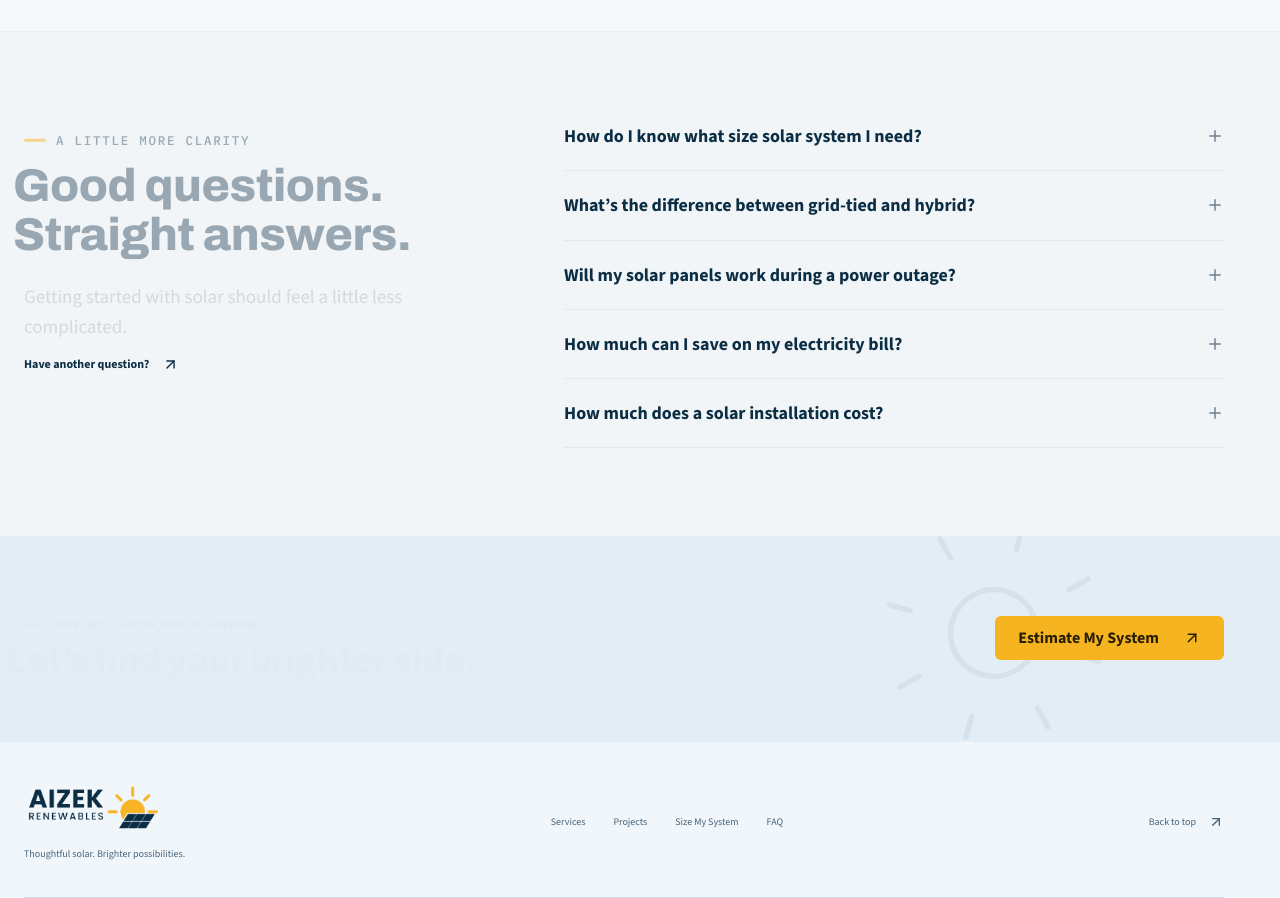
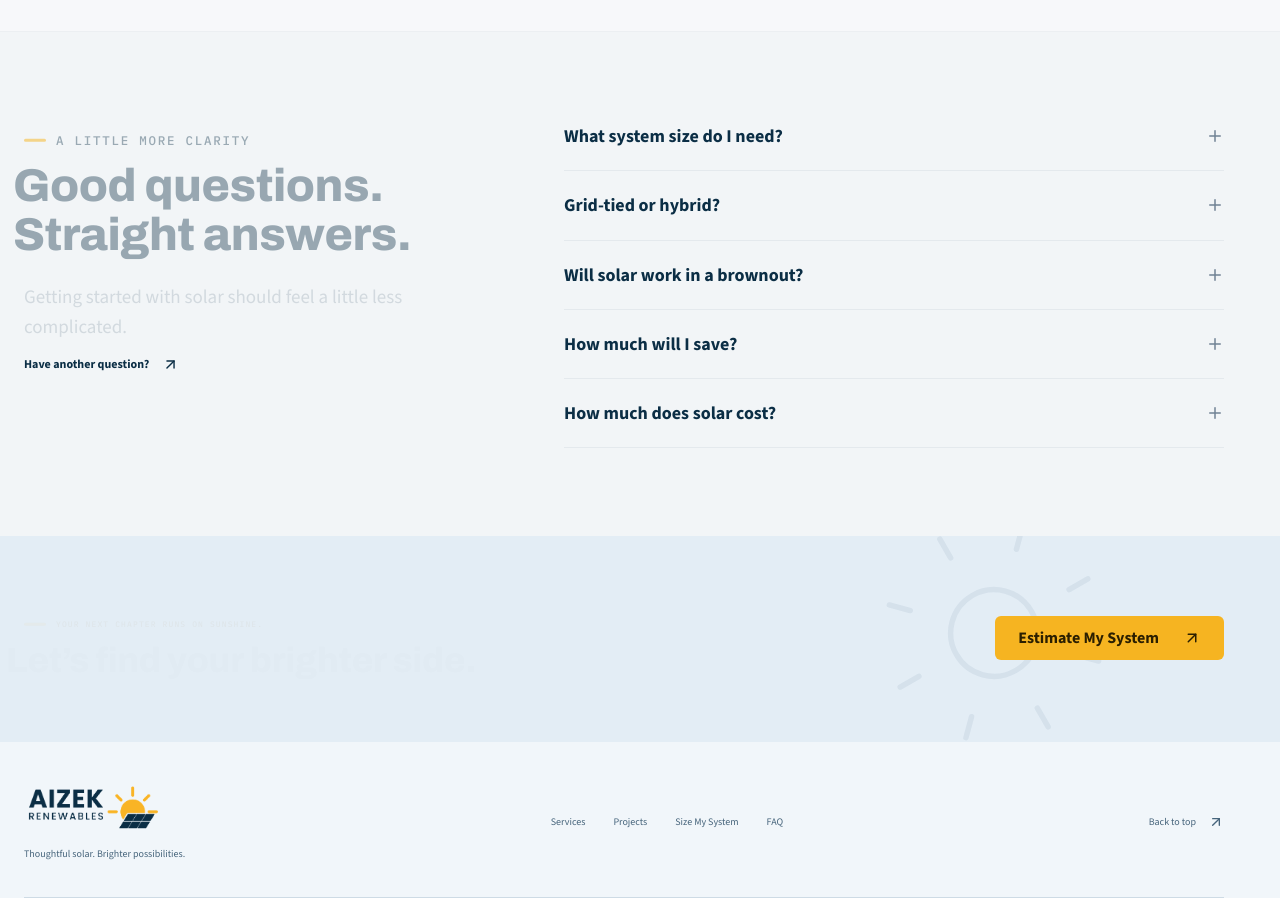
Before and after one commit to neilzkie14/aizek-renewables-web, a React (Vite) app: page / in a window 1280 px wide. Shown: the part 4200-5098 px from the top of the page. Built offline with nearby package versions, Linux system fonts and the light colour scheme.

Commit message:
Add files via upload

```diff
--- a/src/App.tsx
+++ b/src/App.tsx
@@ -12,11 +12,11 @@ import type { EstimateInput, EstimateResult } from './features/calculator/calcul
 
 function Brand() { return <a className="brand" href="#home" aria-label="AIZEK Renewables home"><img className="brand-logo" src="/images/aizek-logo.png" alt="AIZEK Renewables" /></a> }
 const faqs = [
-  ['How do I know what size solar system I need?', 'Start with your monthly consumption, electricity rate, and roof space. Our preliminary estimator provides a starting point. A detailed load analysis and site assessment are needed before a final system design.'],
-  ['What’s the difference between grid-tied and hybrid?', 'Grid-tied systems work alongside your utility supply. Hybrid systems can be designed with compatible battery storage. Backup capability depends on the inverter, battery capacity, and installation design.'],
-  ['Will my solar panels work during a power outage?', 'A standard grid-tied system shuts down during an outage for safety. A suitable hybrid system may supply selected backup loads when properly configured with a battery.'],
-  ['How much can I save on my electricity bill?', 'Savings depend on your consumption timing, system size, roof conditions, local weather, and utility rate. The estimator values only assumed self-consumed energy at your entered rate and assumes no export credits.'],
-  ['How much does a solar installation cost?', 'A reliable price requires a property assessment and confirmed equipment requirements. Installation pricing, warranty terms, and financing information have not been supplied for this preview. Request a detailed quotation once the contact service is connected.'],
+  ['What system size do I need?', 'Start with your monthly consumption, electricity rate, and roof space. Our preliminary estimator provides a starting point. A detailed load analysis and site assessment are needed before a final system design.'],
+  ['Grid-tied or hybrid?', 'Grid-tied systems work alongside your utility supply. Hybrid systems can be designed with compatible battery storage. Backup capability depends on the inverter, battery capacity, and installation design.'],
+  ['Will solar work in a brownout?', 'A standard grid-tied system shuts down during an outage for safety. A suitable hybrid system may supply selected backup loads when properly configured with a battery.'],
+  ['How much will I save?', 'Savings depend on your consumption timing, system size, roof conditions, local weather, and utility rate. The estimator values only assumed self-consumed energy at your entered rate and assumes no export credits.'],
+  ['How much does solar cost?', 'A reliable price requires a property assessment and confirmed equipment requirements. Installation pricing, warranty terms, and financing information have not been supplied for this preview. Request a detailed quotation once the contact service is connected.'],
 ]
 export default function App() {
   const [menu, setMenu] = useState(false)
```
